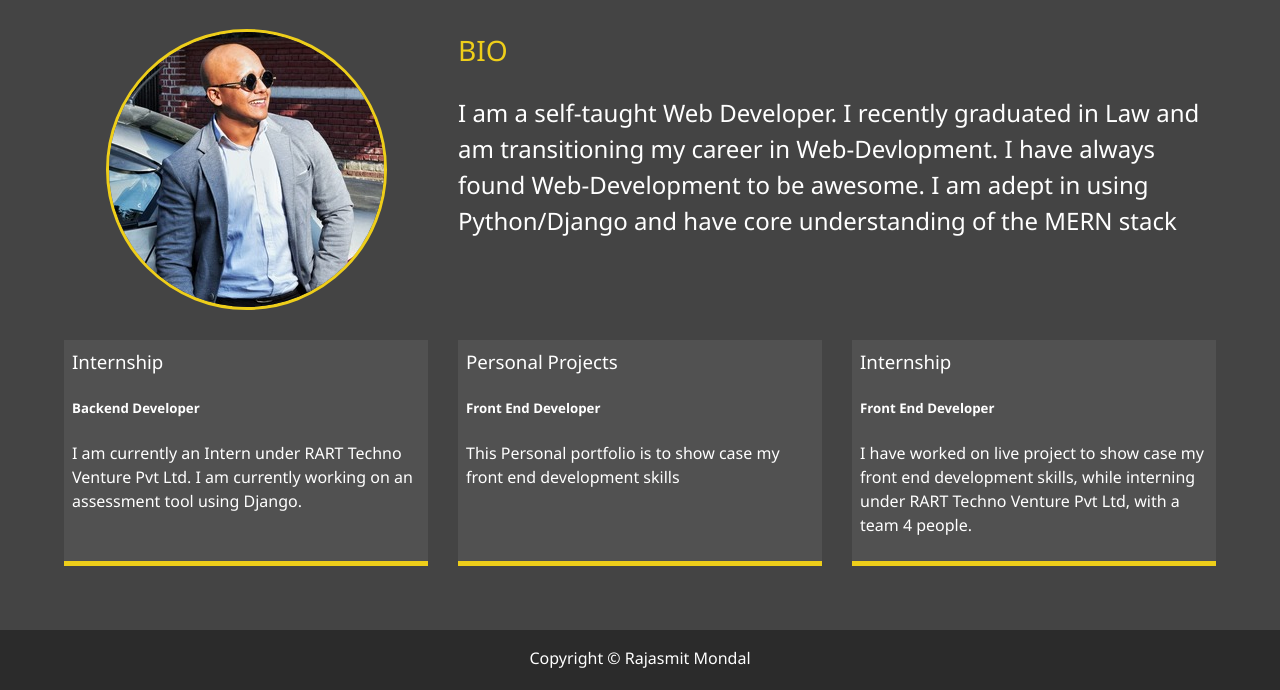
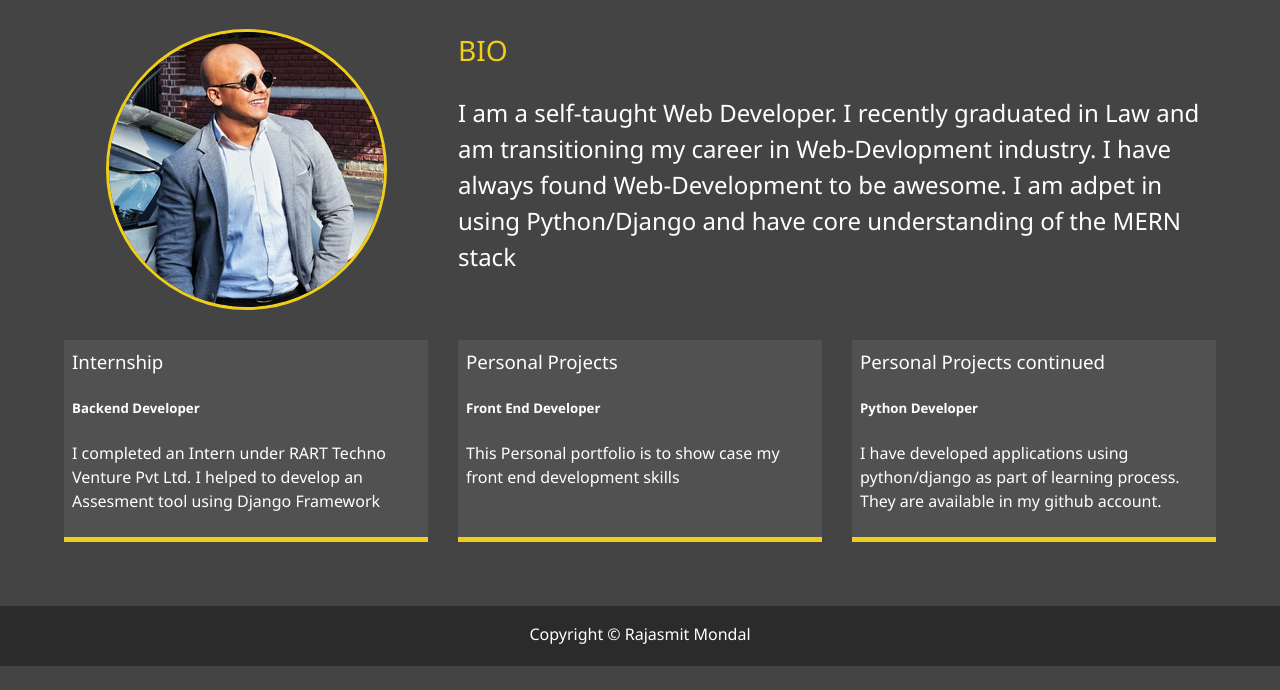
Before and after one commit to Rajasmit/modern_portfolio, a plain HTML site: page about.html in a window 1280 px wide. Shown: the part 253-943 px from the top of the page. After the commit the page ends 919 px from the top, so only its background shows below. Drawn offline with Linux system fonts and the light colour scheme.

Commit message:
Update about.html

```diff
--- a/about.html
+++ b/about.html
@@ -1,15 +1,12 @@
 <!DOCTYPE html>
 <html lang="en">
+
 <head>
   <meta charset="UTF-8" />
   <meta name="viewport" content="width=device-width, initial-scale=1.0" />
   <meta http-equiv="X-UA-Compatible" content="ie=edge" />
-    <link
-      rel="stylesheet"
-      href="https://use.fontawesome.com/releases/v5.2.0/css/all.css"
-      integrity="sha384-hWVjflwFxL6sNzntih27bfxkr27PmbbK/iSvJ+a4+0owXq79v+lsFkW54bOGbiDQ"
-      crossorigin="anonymous"
-    />
+  <link rel="stylesheet" href="https://use.fontawesome.com/releases/v5.2.0/css/all.css"
+    integrity="sha384-hWVjflwFxL6sNzntih27bfxkr27PmbbK/iSvJ+a4+0owXq79v+lsFkW54bOGbiDQ" crossorigin="anonymous" />
 
   <link rel="stylesheet" href="css/main.css" />
   <title>About Me</title>
@@ -66,10 +63,9 @@
       <div class="bio">
         <h3 class="text-secondary">BIO</h3>
         <p>
-            I am a self-taught Web Developer. I recently graduated in Law and am
-            transitioning my career in Web-Devlopment. I have always
-            found Web-Development to be awesome. I am adept in using
-            Python/Django and have core understanding of the MERN stack
+          I am a self-taught Web Developer. I recently graduated in Law and am transitioning my career in Web-Devlopment
+          industry. I have always found Web-Development to be awesome. I am adpet in using Python/Django and have core
+          understanding of the MERN stack
         </p>
       </div>
 
@@ -77,8 +73,8 @@
         <h3>Internship</h3>
         <h5>Backend Developer</h5>
         <p>
-            I am currently an Intern under RART Techno Venture Pvt Ltd. I am
-            currently working on an assessment tool using Django.
+          I completed an Intern under RART Techno Venture Pvt Ltd. I helped to develop an Assesment tool using Django
+          Framework
         </p>
       </div>
 
@@ -92,12 +88,11 @@
       </div>
 
       <div class="job job-3">
-          <h3>Internship</h3>
-          <h5>Front End Developer</h5>
+        <h3>Personal Projects continued</h3>
+        <h5>Python Developer</h5>
         <p>
-            I have worked on live project to show case my front end development
-            skills, while interning under RART Techno Venture Pvt Ltd, with a
-            team 4 people.
+          I have developed applications using python/django as part of learning process. They are available in my github
+          account.
         </p>
       </div>
     </div>
@@ -109,4 +104,5 @@
 
   <script src="js/main.js"></script>
 </body>
+
 </html>
```
Lines whose indentation alone changed are shown as unchanged.
